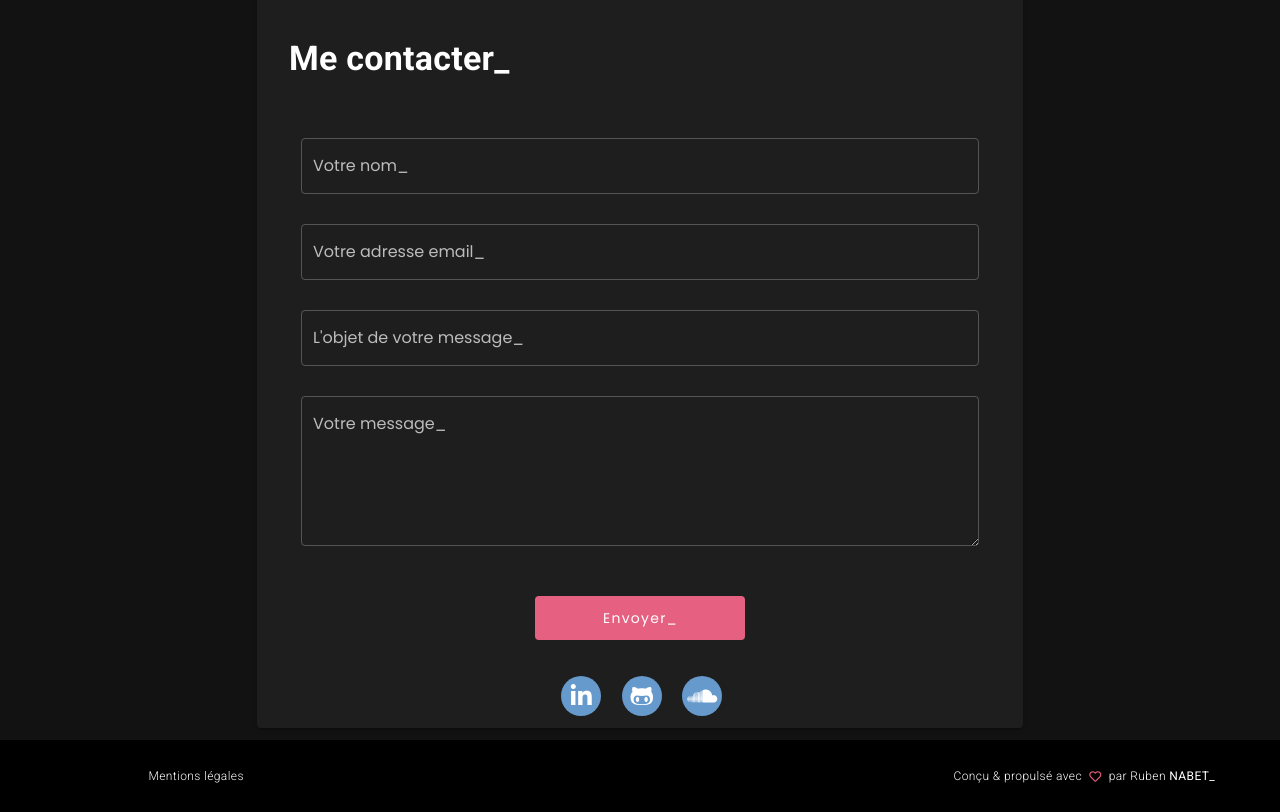
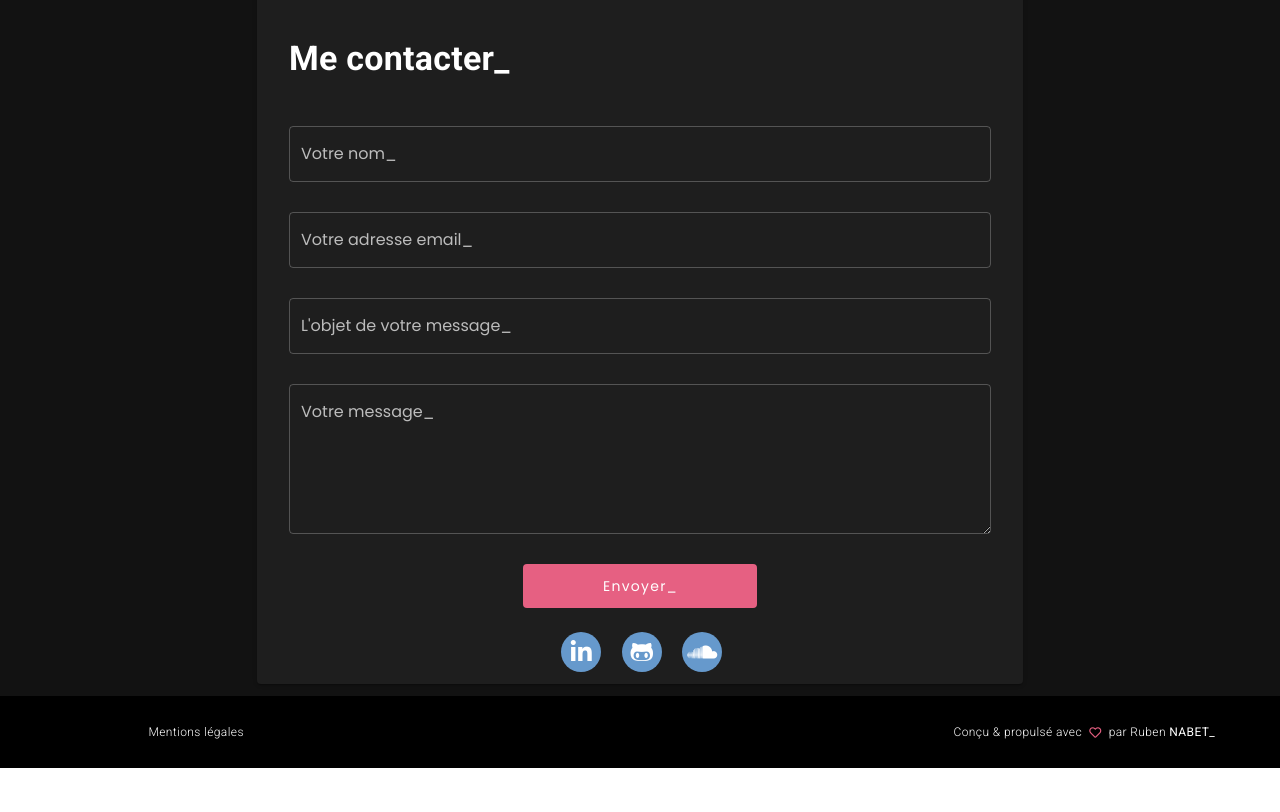
Before and after one commit to cvbenur/ruben-nabet-fr, a Nuxt app: page / in a window 1280 px wide. Shown: the part 1160-1972 px from the top of the page. After the commit the page ends 1928 px from the top, so only its background shows below. Built offline with nearby package versions, Linux system fonts and the light colour scheme.

Commit message:
Fix send button

```diff
--- a/src/components/contact/ContactForm.vue
+++ b/src/components/contact/ContactForm.vue
@@ -1,11 +1,7 @@
 <template>
-  <v-container fluid>
-    <v-form
-      ref="contactForm"
-      v-model="formValid"
-      lazy-validation
-      @submit.prevent="sendMessage"
-    >
+  <v-container class="fluid fill-height">
+    <v-row align="center" justify="center">
+      <v-col cols="12" class="pa-0">
         <v-text-field
           v-model="name"
           outlined
@@ -15,7 +11,11 @@
           :rules="rules.reqTxt"
           @change="update()"
         />
+      </v-col>
+    </v-row>
 
+    <v-row align="center" justify="center">
+      <v-col cols="12" class="pa-0">
         <v-text-field
           v-model="email"
           outlined
@@ -25,7 +25,11 @@
           :rules="rules.reqEmail"
           @change="update()"
         />
+      </v-col>
+    </v-row>
 
+    <v-row align="center" justify="center">
+      <v-col cols="12" class="pa-0">
         <v-text-field
           v-model="subject"
           outlined
@@ -35,7 +39,11 @@
           :rules="rules.reqTxt"
           @change="update()"
         />
+      </v-col>
+    </v-row>
 
+    <v-row align="center" justify="center">
+      <v-col cols="12" class="pa-0">
         <v-textarea
           v-model="message"
           outlined
@@ -45,14 +53,16 @@
           :rules="rules.reqTxt"
           @change="update()"
         />
+      </v-col>
+    </v-row>
 
     <v-row align="center" justify="center">
-        <v-col cols="12" sm="4">
+      <v-col cols="12" sm="4" class="pa-0">
         <v-hover v-slot:default="{ hover }">
           <v-btn
             :elevation="hover ? 12 : 0"
             color="secondary"
-              class="text-none mt-5"
+            class="text-none"
             large
             block
             type="submit"
@@ -63,7 +73,6 @@
         </v-hover>
       </v-col>
     </v-row>
-    </v-form>
   </v-container>
 </template>
 
@@ -73,12 +82,10 @@ import { formRules } from '@/models/formRules'
 
 @Component({})
 export default class ContactForm extends Vue {
-  private formValid: boolean = true;
-
-  private name: string | null = null;
-  private email: string | null = null;
-  private subject: string | null = null;
-  private message: string | null = null;
+  private name: string = '';
+  private email: string = '';
+  private subject: string = '';
+  private message: string = '';
 
   private mailto: string = '';
 
@@ -92,6 +99,10 @@ export default class ContactForm extends Vue {
   update () {
     this.mailto = encodeURI(`mailto:contact@ruben-nabet.fr?subject=${`[Contact] ${this.subject}`}&body=${this.message + this.mailInfo}`)
   }
+
+  created () {
+    this.update()
+  }
 }
 </script>
 
```
Lines whose indentation alone changed are shown as unchanged.
